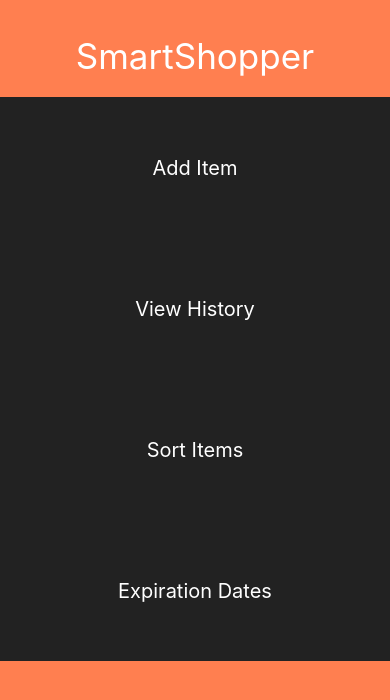
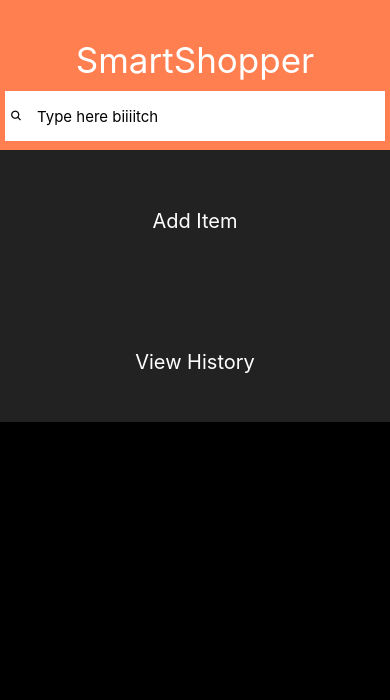
Before and after one commit to WSU-4110/SmartShopper, a React Native app: screen / in a window 390 px wide. Shown: the top 700 px of the page. Built offline with nearby package versions, Linux system fonts and the light colour scheme.

Commit message:
chosen search bar, will need to switch locations

```diff
--- a/App.js
+++ b/App.js
@@ -1,20 +1,76 @@
 import React, { Component} from 'react';
-import { StyleSheet, Text, View, TouchableOpacity } from 'react-native';
+import { StyleSheet, Text, TextInput, View, TouchableOpacity, FlatList, Keyboard } from 'react-native';
 import CustomButton from './App code/CustomButton';//needed library for custom buttons to work
 import AddDelete from "./App/components/AddDelete.js";
+import Icon from 'react-native-vector-icons/Ionicons';
+import * as Animatable from 'react-native-animatable'
+import { ListItem } from 'react-native-elements';
 
+
+const listItems =  []
 export default class App extends Component {
+
+  state =
+  {
+    searchBarFocused: false
+  }
+
+  componentDidMount()
+  {
+    this.keyboardDidShow = Keyboard.addListener('keyboardDidShow', this.keyboardDidShow)
+    this.keyboardWillShow = Keyboard.addListener('keyboardDidShow', this.keyboardWillShow)
+    this.keyboardWillHide = Keyboard.addListener('keyboardDidShow', this.keyboardWillHide)
+  }
+
+  keyboardDidShow = () =>
+  {
+    this.setState({searchBarFocused:false})
+  }
+
+  keyboardWillShow = () =>
+  {
+    this.setState({searchBarFocused: false})
+  }
+
+  keyboardWillHide = () =>
+  {
+    this.setState({searchBarFocused: true})
+  }
 
   render(){
 
   return (
     //<AddDelete />; <--complete add component
     <View style={title.background}>
+      <View style={{flex: 1}}>
+          <Animatable.View animation = 'slideInRight' duration = {1000} style={{height: 150, justifyContent: 'center', paddingHorizontal: 5}}>
             <Text style={title.ShopperTitle}>SmartShopper</Text>
+
+            <Animatable.View animation = 'slideInRight' duration = {1000} style = {{height: 50, marginTop: 0, paddingVertical: 20, backgroundColor: 'white',
+            flexDirection: 'row', padding: 5, alignItems: 'center' }}>
+              <Animatable.View animation = {this.state.searchBarFocused ? 'fadeInLeft' : 'fadeInRight'}>
+                <Icon name = {this.state.searchBarFocused ? 'md-arrow-back' : 'ios-search'} style = {{fontSize: 12}}/>
+              </Animatable.View>
+              <TextInput placeholder = "Type here biiiitch" style = {{fontSize: 15, marginLeft: 15, flex: 1}}/>
+            </Animatable.View>
+          </Animatable.View>
+
           <CustomButton text='Add Item' color='#222222'/>
           <CustomButton text='View History' color='#222222'/>
           <CustomButton text='Sort Items' color='#222222'/>
           <CustomButton text='Expiration Dates' color='#222222'/>
+      </View>
+
+
+      <FlatList
+        style = {{backgroundColor: this.state.searchBarFocused? ' rgba(0, 0, 0, 0.3' : 'black'}}
+
+        data = {listItems}
+        renderItem = {({item}) => <Text>{item}</Text>}
+        keyExtractor = {(item, index) => index.toString()}
+
+      />
+
     </View>
   );
   }
@@ -24,14 +80,25 @@ export default class App extends Component {
     background: {
       backgroundColor: 'coral',
       height:'100%',
-      width: '100%'
+      width: '100%',
 
     },
     ShopperTitle:{
-      marginTop:15,
+      marginTop: 30,
+      marginBottom: 10,
       textAlign:'center',
       fontSize:35,
       color:'white',
-        padding:20
+      //padding:20,
     }
     });
+
+
+/*
+    <View style={title.background}>
+        <Text style={title.ShopperTitle}>SmartShopper</Text>
+        <View style = {{height: 50, backgroundColor: 'white', paddingHorizontal: 20}}>
+          <Icon name = 'ios-search'/>
+        </View>
+
+        */
--- a/babel.config.js
+++ b/babel.config.js
@@ -2,5 +2,6 @@ module.exports = function(api) {
   api.cache(true);
   return {
     presets: ['babel-preset-expo'],
+    //plugins: ['react-native-reanimated/plugin',],
   };
 };
--- a/package.json
+++ b/package.json
@@ -15,14 +15,10 @@
     "react": "16.13.1",
     "react-dom": "16.13.1",
     "react-native": "https://github.com/expo/react-native/archive/sdk-40.0.1.tar.gz",
-    "react-native-androw": "^0.0.34",
+    "react-native-animatable": "^1.3.3",
     "react-native-dynamic-vector-icons": ">= 0.2.1",
     "react-native-elements": "3.2.0",
-    "react-native-header-search-bar": "^0.1.10",
-    "react-native-multiple-select-list": "^1.0.4",
-    "react-native-paper": "^4.7.1",
     "react-native-safe-area-context": ">= 0.6.1",
-    "react-native-search-bar": "^3.5.1",
     "react-native-vector-icons": ">= 6.6.0",
     "react-native-web": "~0.13.12"
   },
```
Also changed, not shown: App/components/FBSearchBar.js (added, +93 -0 lines), 2 other files (tests, documents, lock files or other folders). Lines whose indentation alone changed are shown as unchanged.
